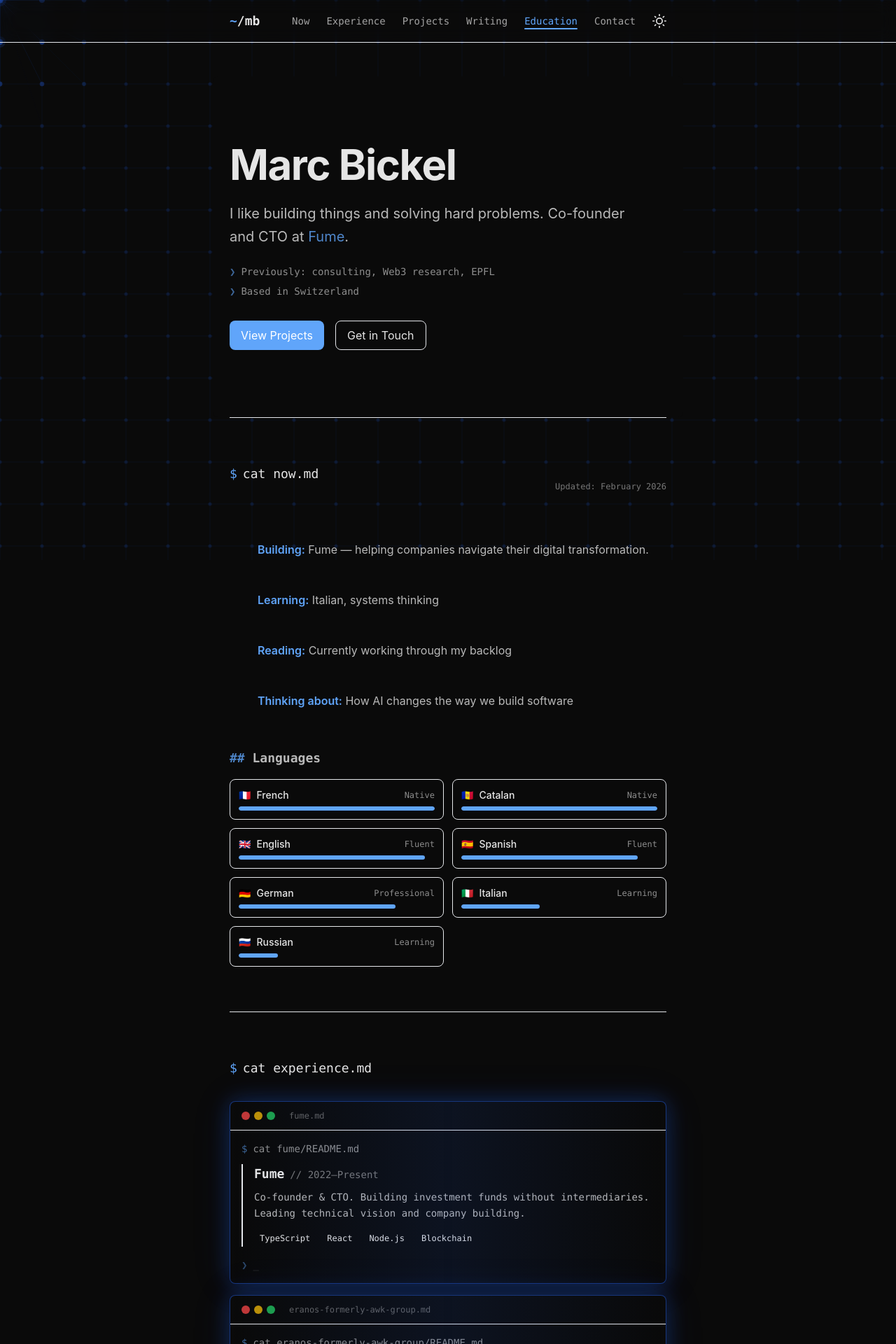
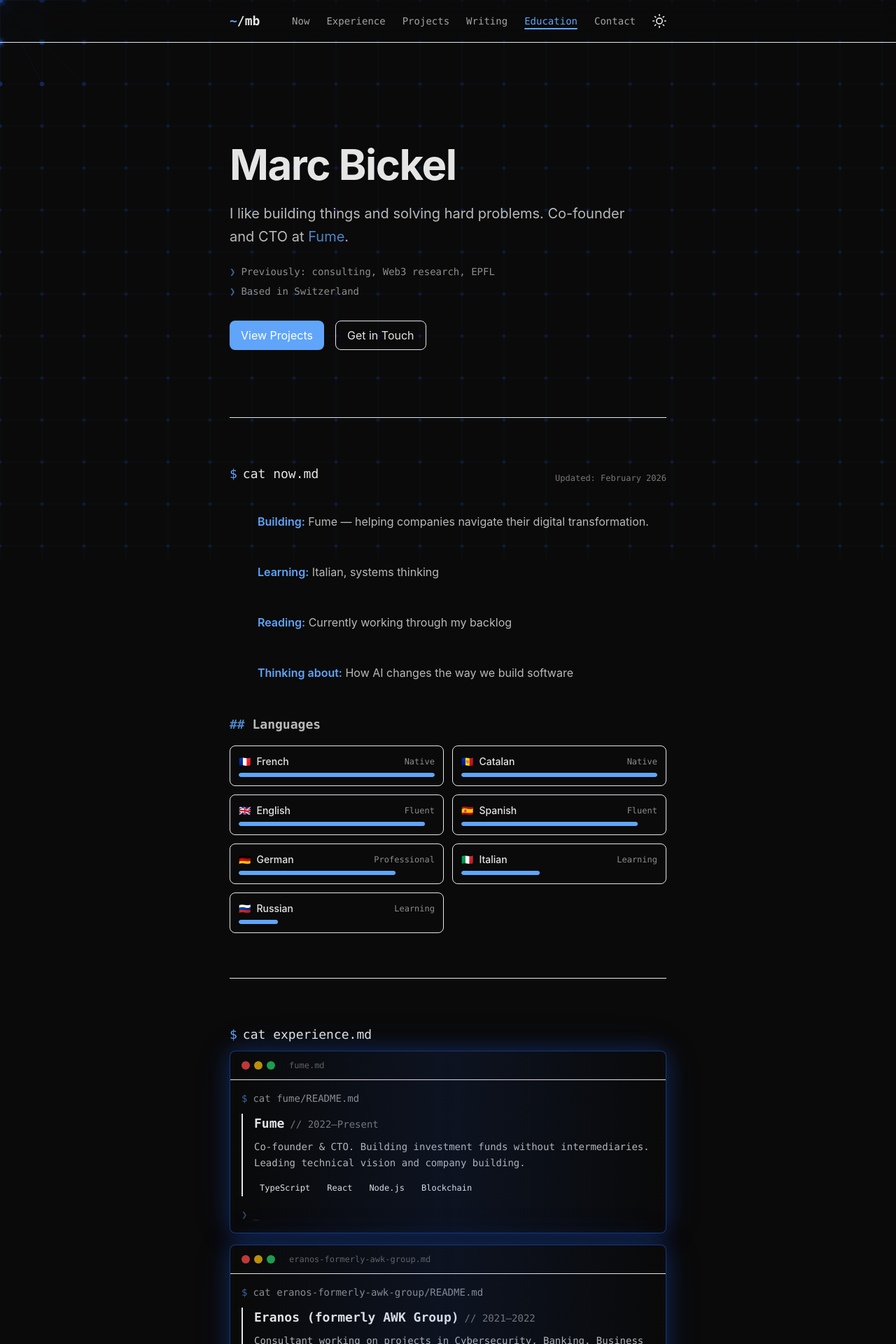
Before and after one commit to MarcBickel/personal-website, a Next.js app: page / in a window 1280 px wide. Shown: the top 1920 px of the page at 70% size. Built offline with nearby package versions, Linux system fonts and the light colour scheme.

Commit message:
fix: remove hero bg and tighten spacing
- Hero: removed bg-background and rounded corners
- ScrollTypingHeader: reduced margin from mb-8 to mb-2
- Now section: reduced margins for tighter layout

```diff
--- a/components/ScrollTypingHeader.tsx
+++ b/components/ScrollTypingHeader.tsx
@@ -73,7 +73,7 @@ export function ScrollTypingHeader({ sectionName, command }: ScrollTypingHeaderP
   }, [hasStarted, showCursor])
 
   return (
-    <div ref={ref} className="mb-8">
+    <div ref={ref} className="mb-2">
       <div className="font-mono text-sm md:text-base text-accent/80">
         <span className="text-accent mr-2">$</span>
         <span>{displayText}</span>
--- a/components/sections/Hero.tsx
+++ b/components/sections/Hero.tsx
@@ -3,7 +3,7 @@ import { ScrollReveal } from '@/components/ScrollReveal'
 
 export default function Hero() {
   return (
-    <section id="top" className="py-24 relative bg-background rounded-lg px-6 -mx-6">
+    <section id="top" className="py-24 relative">
       <ScrollReveal>
         <h1 className="text-5xl md:text-6xl font-bold mb-6 tracking-tight">
           <HackerText text="Marc Bickel" delay={200} />
--- a/components/sections/Now.tsx
+++ b/components/sections/Now.tsx
@@ -21,7 +21,7 @@ export default function Now() {
 
   return (
     <section id="now" className="py-16 border-t border-foreground/10">
-      <div className="flex items-center justify-between mb-8">
+      <div className="flex items-center justify-between mb-4">
         <ScrollTypingHeader sectionName="Now" />
         <ScrollReveal>
           <span className="text-xs opacity-50 font-mono">
@@ -30,7 +30,7 @@ export default function Now() {
         </ScrollReveal>
       </div>
 
-      <div className="space-y-4 mb-10">
+      <div className="space-y-4 mb-8">
         {items.map((item, index) => (
           <ScrollReveal key={item.label} delay={index * 100}>
             <div className="group flex items-start gap-4 p-4 rounded-lg hover:bg-foreground/5 transition-colors cursor-default">
```
